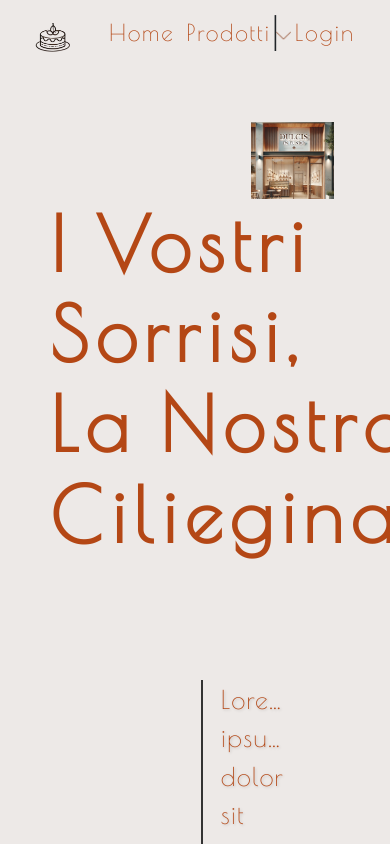
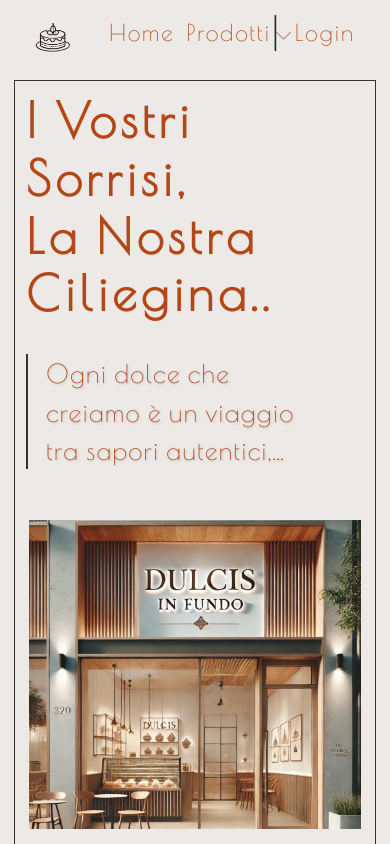
Before and after one commit to supertorres97/ProgettoBTorinoFrontend, an Angular app: page /home in a window 390 px wide. Shown: the top 844 px of the page. Built offline with nearby package versions, Linux system fonts and the light colour scheme.

Commit message:
Prima sezione home responsive

```diff
--- a/src/app/Components/home/prima-sezione/prima-sezione.component.css
+++ b/src/app/Components/home/prima-sezione/prima-sezione.component.css
@@ -1,30 +1,64 @@
+*, ::after, ::before {
+  box-sizing: none;
+}
+
 .FirstSection {
-    display: flex;
-    flex-direction: row;
-    height: fit-content;
-    width: auto;
-    background-color: #ede9e7;
+  display: flex;
+  /* flex-direction: row; */
+  /* height: fit-content; */
+  /* width: auto; */
+  background-color: #ede9e7;
+  /* overflow: hidden; */
+  flex-wrap: wrap;
+  margin: 3.5%;
+  border: 1px solid #333;
+
+  /*aggiunti con chat*/
+  align-items: center;
+  justify-content: space-between;
+  padding: 3%;
+  gap: 2rem;
+}
+
+@media (max-width: 1080px) {
+    #single-line-ellipsis{
+    display: -webkit-box;              /* Necessario per il flexbox specifico di WebKit */
+    -webkit-line-clamp: 3;             /* Limita a 3 righe */
+    -webkit-box-orient: vertical;      /* Imposta l'orientamento verticale */
     overflow: hidden;
   }
+}
 
   .FirstParagraph {
     display: flex;
     flex-direction: column;
-    flex-wrap: wrap;
+    justify-content: flex-start;
+    /* flex-wrap: wrap; */
     width: 50%;
     height: auto;
-    padding: 15.75vh 50px 50px 50px;
-    align-items: center;
+    /* padding: 15.75vh 50px 50px 50px; */
+    align-items: flex-start;
+
+    /*aggiunti con chat*/
+    flex: 1;
+    min-width: 300px;
   }
 
   .FirstParagraph h1 {
     letter-spacing: 0.1em;
-    font-size: 4.7rem;
+    font-size: 3rem;
     font-family: 'Poiret One', cursive;
     font-weight: bold;
     color:#b44715;
     text-transform: capitalize;
   }
+
+  @media (min-width: 1367px) {
+    .FirstParagraph h1 {
+      font-size: 4rem;
+    }
+  }
+
 
   .FirstParagraph p::before{
     content: "";
@@ -49,14 +83,28 @@
     text-shadow: 1px 1px 3px rgba(0, 0, 0, 0.2); /* Ombra leggera */
     overflow: hidden;
     text-overflow: ellipsis;
-    margin-top: 7rem;
+    margin-top: 7%;
+  }
+
+  @Media (max-width: 1366px) {
+    .FirstParagraph p {
+      font-size: 1rem;
+    }
   }
 
   .FirstImage {
     display: flex;
     flex-direction: column;
     width: 50%;
-    height: fit-content;
+    height: 50%;
     object-fit: cover; /* Evita distorsioni nelle immagini */
-    padding: 3.5rem;
+    padding: 0.8%;
   }
+
+  @media (max-width: 1080px) {
+    .FirstImage {
+      width: 100%;
+      height: 100%;
+    }
+
+  }
--- a/src/app/Components/home/prima-sezione/prima-sezione.component.html
+++ b/src/app/Components/home/prima-sezione/prima-sezione.component.html
@@ -1,16 +1,11 @@
-<div class="FirstSection">
+<section class="FirstSection">
     <div class="FirstParagraph">
       <h1>I vostri sorrisi,<br>la nostra ciliegina..</h1>
-      <p>
-        Lorem ipsum dolor sit amet, consectetur adipiscing elit.
-        Vestibulum varius eget turpis in hendrerit.
-        Proin luctus, nulla at tempus ultrices, dui nisl blandit ipsum, nec commodo ex risus gravida felis.
-        Donec hendrerit non urna vitae dapibus.
-        Integer ipsum nulla, elementum vitae venenatis condimentum,
-        imperdiet at nulla. Nullam a ultrices ligula, non porttitor dolor.
+      <p id="single-line-ellipsis">
+        Ogni dolce che creiamo è un viaggio tra sapori autentici, ingredienti selezionati e un tocco di passione, per trasformare ogni momento in un’occasione speciale da assaporare.
       </p>
     </div>
     <div class="FirstImage">
       <img src="Locale3.png" alt="Pasticceria"/>
     </div>
-  </div>
+  </section>
--- a/src/index.html
+++ b/src/index.html
@@ -9,7 +9,7 @@
   <link rel="stylesheet" href="https://cdnjs.cloudflare.com/ajax/libs/font-awesome/6.4.0/css/all.min.css" integrity="sha512-...il_tuo_integrity..." crossorigin="anonymous" referrerpolicy="no-referrer" />
   <link rel="stylesheet" href="https://cdn.jsdelivr.net/npm/bootstrap@5.3.3/dist/css/bootstrap.min.css">
 </head>
-<body style="margin:0;">
+<body style="margin:0; background-color: #ede9e7;">
   <script rel="stylesheet" href="	https://cdn.jsdelivr.net/npm/bootstrap@5.3.3/dist/js/bootstrap.bundle.min.js"></script>
   <app-root></app-root>
 </body>
```
